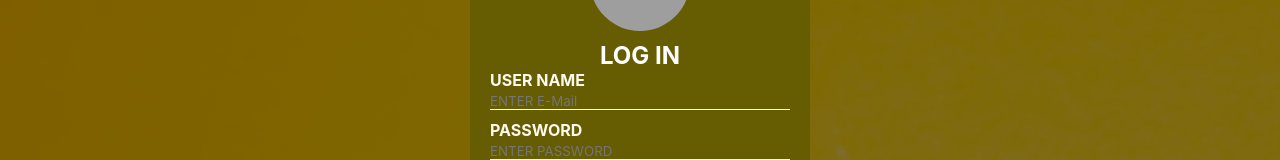
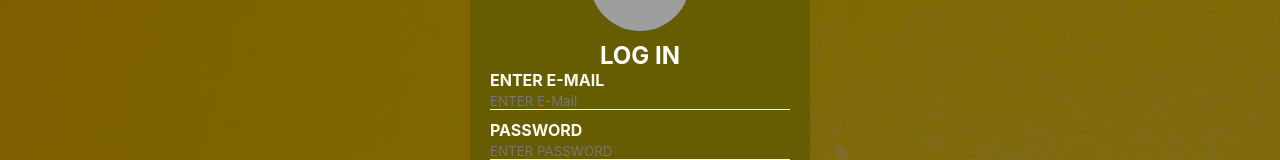
Before and after one commit to Talha1192/Final-Year-Project, a React (Create React App) app: page /signin in a window 1280 px wide. Shown: the part 224-384 px from the top of the page. Built offline with nearby package versions, Linux system fonts and the light colour scheme; grey boxes are pictures that could not be loaded.

Commit message:
update email

```diff
--- a/src/components/signin/Signin.jsx
+++ b/src/components/signin/Signin.jsx
@@ -10,7 +10,7 @@ const Signin = () => {
     <img src={avatar} className={styles.avatar}></img>
 <h2>LOG IN</h2>
 <form>
-<label>USER NAME </label>
+<label>ENTER E-MAIL </label>
 
 <input type="E-mail" placeholder="ENTER E-Mail"></input>
 <label>PASSWORD</label>
```
